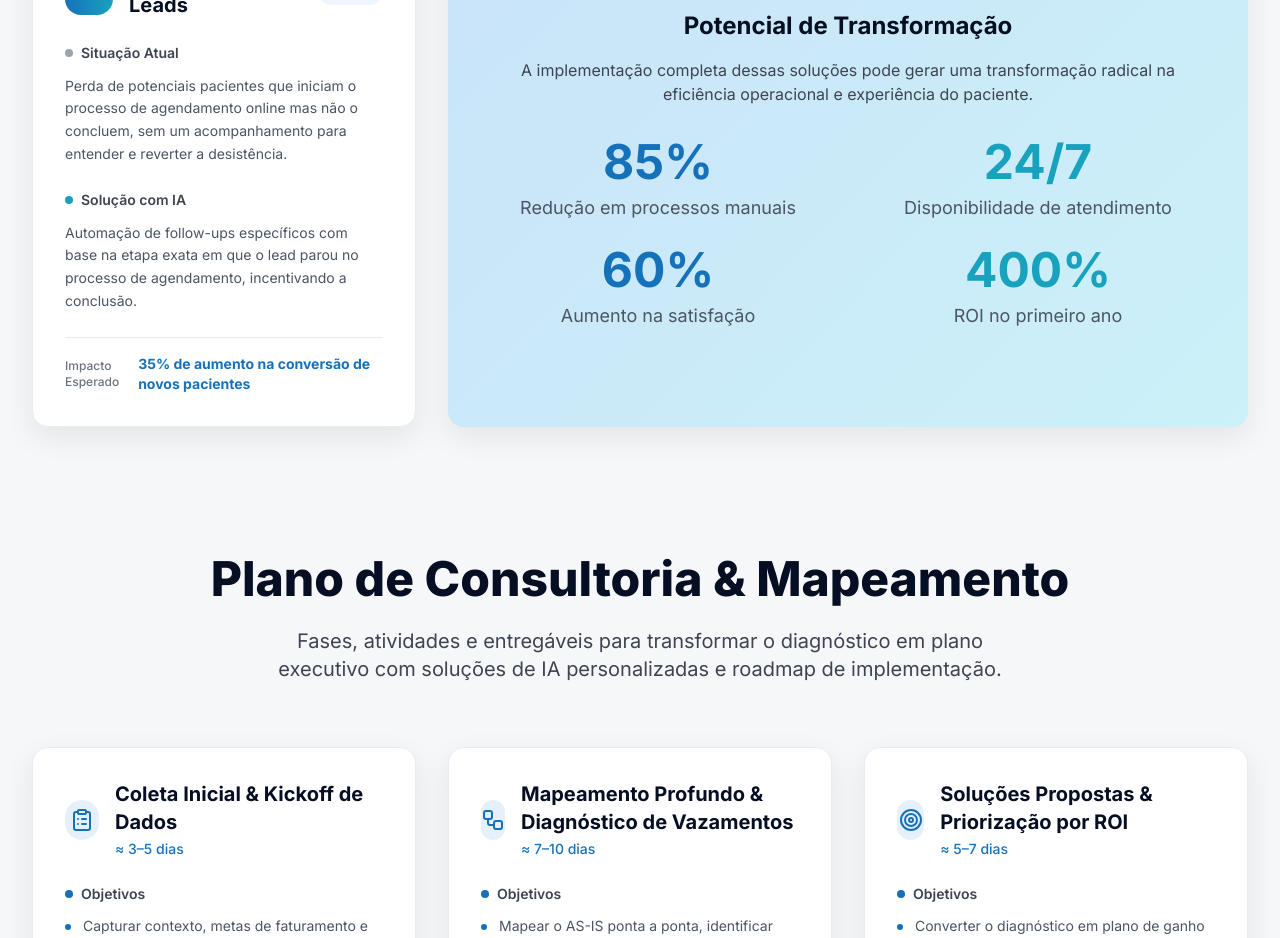
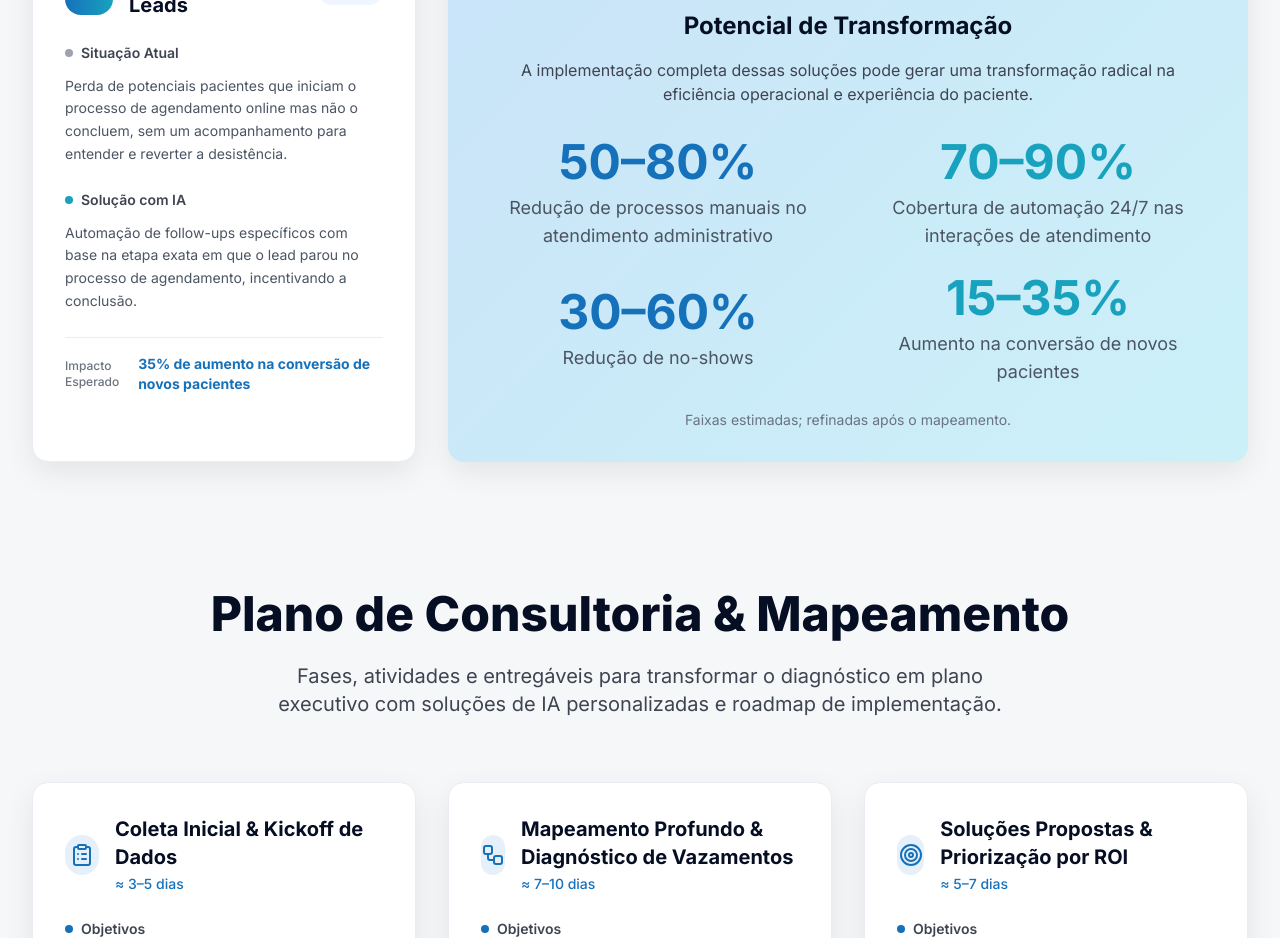
Before and after one commit to Argentaa/arbo-clone-master-07, a React (Vite) app: page / in a window 1280 px wide. Shown: the part 2760-3698 px from the top of the page. Built offline with nearby package versions, Linux system fonts and the light colour scheme.

Commit message:
Atualizar card "Potencial de Transformação"
Atualizado o conteúdo do card "Potencial de Transformação" na seção de Oportunidades, substituindo os indicadores existentes e adicionando um texto explicativo.

```diff
--- a/src/components/Oportunidades.tsx
+++ b/src/components/Oportunidades.tsx
@@ -217,21 +217,27 @@ const Oportunidades = () => {
 
               <div className="grid grid-cols-1 md:grid-cols-2 gap-6">
                 <div className="text-center flex flex-col justify-center items-center">
-                  <div className="text-5xl font-bold text-primary mb-2">85%</div>
-                  <div className="text-lg text-gray-600">Redução em processos manuais</div>
+                  <div className="text-5xl font-bold text-primary mb-2">50–80%</div>
+                  <div className="text-lg text-gray-600">Redução de processos manuais no atendimento administrativo</div>
                 </div>
                 <div className="text-center flex flex-col justify-center items-center">
-                  <div className="text-5xl font-bold text-secondary mb-2">24/7</div>
-                  <div className="text-lg text-gray-600">Disponibilidade de atendimento</div>
+                  <div className="text-5xl font-bold text-secondary mb-2">70–90%</div>
+                  <div className="text-lg text-gray-600">Cobertura de automação 24/7 nas interações de atendimento</div>
                 </div>
                 <div className="text-center flex flex-col justify-center items-center">
-                  <div className="text-5xl font-bold text-primary mb-2">60%</div>
-                  <div className="text-lg text-gray-600">Aumento na satisfação</div>
+                  <div className="text-5xl font-bold text-primary mb-2">30–60%</div>
+                  <div className="text-lg text-gray-600">Redução de no-shows</div>
                 </div>
                 <div className="text-center flex flex-col justify-center items-center">
-                  <div className="text-5xl font-bold text-secondary mb-2">400%</div>
-                  <div className="text-lg text-gray-600">ROI no primeiro ano</div>
+                  <div className="text-5xl font-bold text-secondary mb-2">15–35%</div>
+                  <div className="text-lg text-gray-600">Aumento na conversão de novos pacientes</div>
                 </div>
+              </div>
+
+              <div className="mt-6">
+                <p className="text-sm text-gray-500 text-center">
+                  Faixas estimadas; refinadas após o mapeamento.
+                </p>
               </div>
             </div>
           </div>
```
